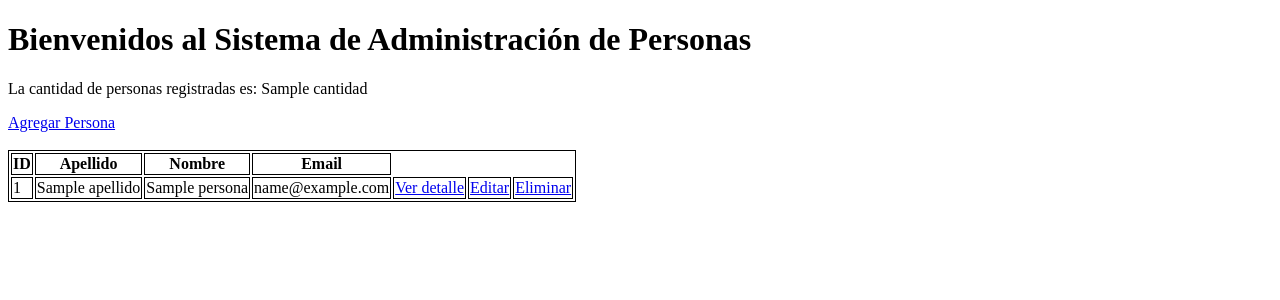
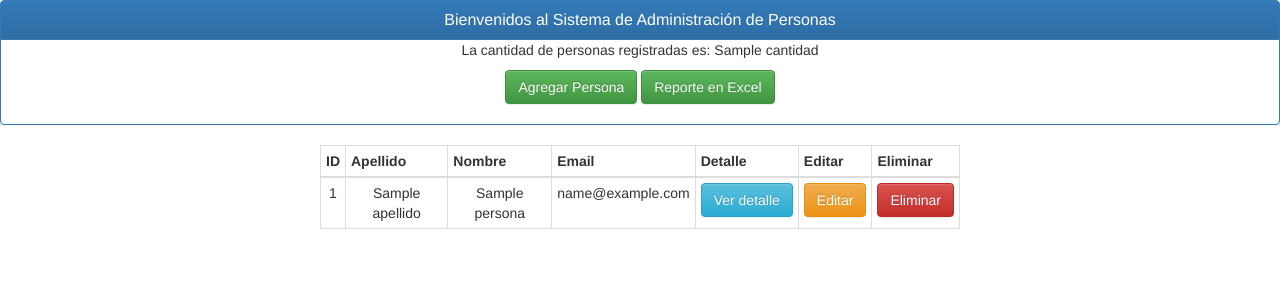
Before and after one commit to gvalarezog/PDN_MAT, a Django app: template webapp/templates/bienvenidos.html in a window 1280 px wide. Shown: the top 300 px of the page. Run offline with Django 3.2, Linux system fonts and the light colour scheme; the template is opened without the code that fills it: most values are stand-ins (such as "Sample title", 1, 10 or a date in 2020).

Commit message:
08/07/2022 Proyecto SAP + Web Responsive + Reporte

```diff
--- a/sap/urls.py
+++ b/sap/urls.py
@@ -16,7 +16,7 @@
 from django.contrib import admin
 from django.urls import path
 
-from persona.views import detalle_persona, nueva_persona, modificar_persona, eliminar_persona
+from persona.views import detalle_persona, nueva_persona, modificar_persona, eliminar_persona,reporte_personas
 from webapp.views import bienvenidos
 
 urlpatterns = [
@@ -26,4 +26,5 @@
     path('nueva_persona/', nueva_persona, name='nueva_persona'),
     path('modificar_persona/<int:id>', modificar_persona, name='modificar_persona'),
     path('eliminar_persona/<int:id>', eliminar_persona, name='eliminar_persona'),
+    path('reporte_personas/', reporte_personas, name='reporte_personas'),
 ]
--- a/webapp/templates/bienvenidos.html
+++ b/webapp/templates/bienvenidos.html
@@ -1,41 +1,53 @@
 <!DOCTYPE html>
-<html lang="en">
+<html lang="es">
 <head>
     <meta charset="UTF-8">
     <title>SAP</title>
-    <style>
-        table, th, td {
-          border: 1px solid black;
-        }
-    </style>
+    <meta name="viewport" content="width=device-width, initial-scale=1">
+    <!-- Latest compiled and minified CSS -->
+    <link rel="stylesheet" href="https://cdn.jsdelivr.net/npm/bootstrap@3.4.1/dist/css/bootstrap.min.css" integrity="sha384-HSMxcRTRxnN+Bdg0JdbxYKrThecOKuH5zCYotlSAcp1+c8xmyTe9GYg1l9a69psu" crossorigin="anonymous">
+
+    <!-- Optional theme -->
+    <link rel="stylesheet" href="https://cdn.jsdelivr.net/npm/bootstrap@3.4.1/dist/css/bootstrap-theme.min.css" integrity="sha384-6pzBo3FDv/PJ8r2KRkGHifhEocL+1X2rVCTTkUfGk7/0pbek5mMa1upzvWbrUbOZ" crossorigin="anonymous">
+
+    <!-- Latest compiled and minified JavaScript -->
+    <script src="https://cdn.jsdelivr.net/npm/bootstrap@3.4.1/dist/js/bootstrap.min.js" integrity="sha384-aJ21OjlMXNL5UyIl/XNwTMqvzeRMZH2w8c5cRVpzpU8Y5bApTppSuUkhZXN0VxHd" crossorigin="anonymous"></script>
 </head>
 <body>
+    <div class="panel panel-primary" align="center">
+        <div class="panel-heading">
+            <h3 class="panel-title">Bienvenidos al Sistema de Administración de Personas</h3>
+        </div>
+        <p>La cantidad de personas registradas es: {{cantidad}}</p>
         <div>
-        <h1>Bienvenidos al Sistema de Administración de Personas</h1>
-        <p>La cantidad de personas registradas es: {{cantidad}}</p>
-    </div>
-    <div>
-        <a href="nueva_persona" >Agregar Persona</a>
+            <a href="nueva_persona" class="btn btn-success">Agregar Persona</a>
+            <a href="reporte_personas" class="btn btn-success">Reporte en Excel</a>
             <br>
             <br>
         </div>
-    <div>
-        <table>
-         <tr>
+    </div>
+    <div class="table-responsive" align="center">
+        <table class="table table-bordered table-condensed text-center table-hover" style="width:50%">
+            <thead>
+                <tr >
                     <th>ID</th>
                     <th>Apellido</th>
                     <th>Nombre</th>
                     <th>Email</th>
+                    <th>Detalle</th>
+                    <th>Editar</th>
+                    <th>Eliminar</th>
                 </tr>
+            </thead>
         {% for persona in personas %}
             <tr>
                 <td>{{ persona.id }}</td>
                 <td>{{ persona.apellido }}</td>
                 <td>{{ persona.nombre }}</td>
                 <td>{{ persona.email }}</td>
-                <td><a href="detalle_persona/{{ persona.id }}"/> Ver detalle</td>
-                <td><a href="modificar_persona/{{ persona.id }}"/> Editar</td>
-                <td><a href="eliminar_persona/{{ persona.id }}"/> Eliminar</td>
+                <td><a href="detalle_persona/{{ persona.id }}" class="btn btn-info"/> Ver detalle</td>
+                <td><a href="modificar_persona/{{ persona.id }}" class="btn btn-warning"/> Editar</td>
+                <td><a href="eliminar_persona/{{ persona.id }}" class="btn btn-danger"/> Eliminar</td>
             </tr>
         {% endfor %}
         </table>
```
Also changed, not shown: persona/templates/nueva.html (+12 -2 lines), persona/views.py (+36 -0 lines). Lines whose indentation alone changed are shown as unchanged.
